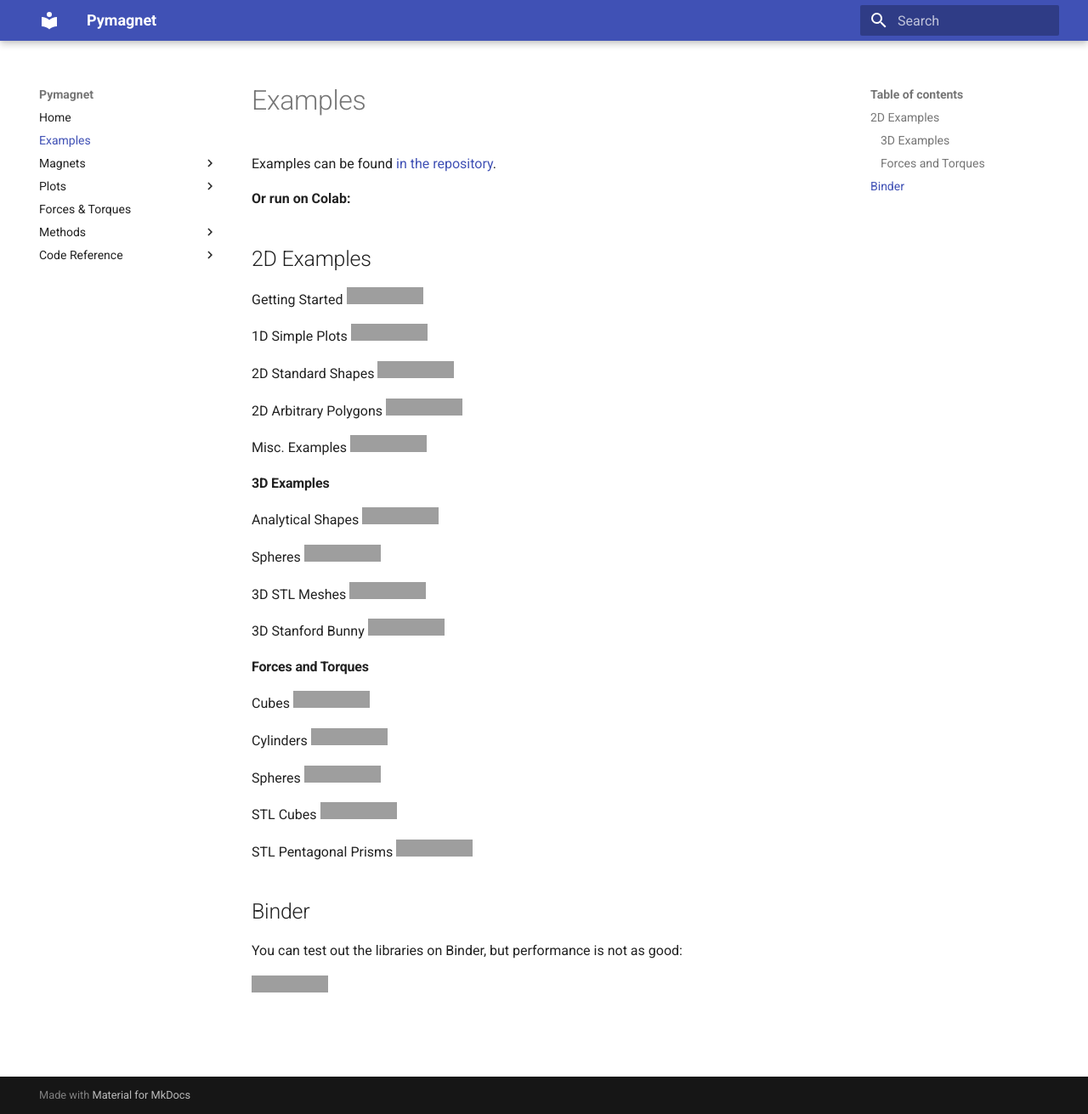
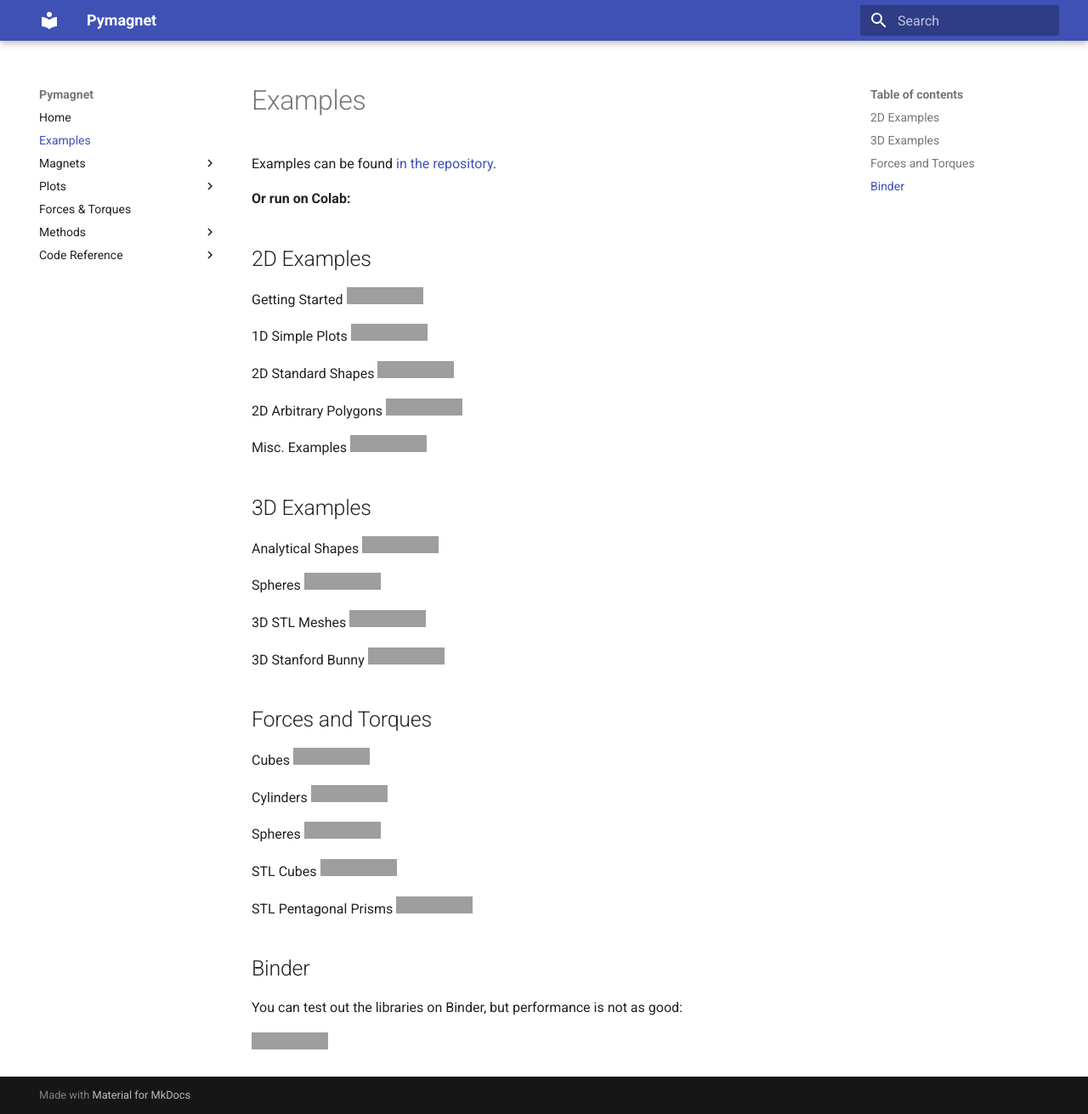
Before and after one commit to pdunne/pymagnet, an MkDocs documentation site: the page built from docs/examples.md, in a window 1280 px wide and 1311 px high. Shown: the whole window at 85% size. Built offline with MkDocs 1.6.1 and Material for MkDocs 9.7.7, drawn with Linux system fonts in a browser that asks for light colours; grey boxes are pictures that could not be loaded.

Commit message:
docs update

```diff
--- a/docs/examples.md
+++ b/docs/examples.md
@@ -16,7 +16,7 @@ Getting Started [![First Steps](https://colab.research.google.com/assets/colab-b
 
 Misc. Examples [![Open In Colab](https://colab.research.google.com/assets/colab-badge.svg)](https://colab.research.google.com/github/pdunne/pymagnet/blob/main/examples/notebooks/Fields/Misc%20Examples.ipynb)
 
-#### 3D Examples
+## 3D Examples
 
 Analytical Shapes [![3D Examples](https://colab.research.google.com/assets/colab-badge.svg)](https://colab.research.google.com/github/pdunne/pymagnet/blob/main/examples/notebooks/Fields/3D%20Examples%20-%20Assemblies.ipynb)
 
@@ -26,7 +26,7 @@ Spheres [![Open In Colab](https://colab.research.google.com/assets/colab-badge.s
 
 3D Stanford Bunny [![Open In Colab](https://colab.research.google.com/assets/colab-badge.svg)](https://colab.research.google.com/github/pdunne/pymagnet/blob/main/examples/notebooks/STL%20Magnets/Stanford%20Bunny.ipynb)
 
-#### Forces and Torques
+## Forces and Torques
 
 Cubes [![Open In Colab](https://colab.research.google.com/assets/colab-badge.svg)](https://colab.research.google.com/github/pdunne/pymagnet/blob/main/examples/notebooks/Forces%20Torques/Cubes.ipynb)
 
```
